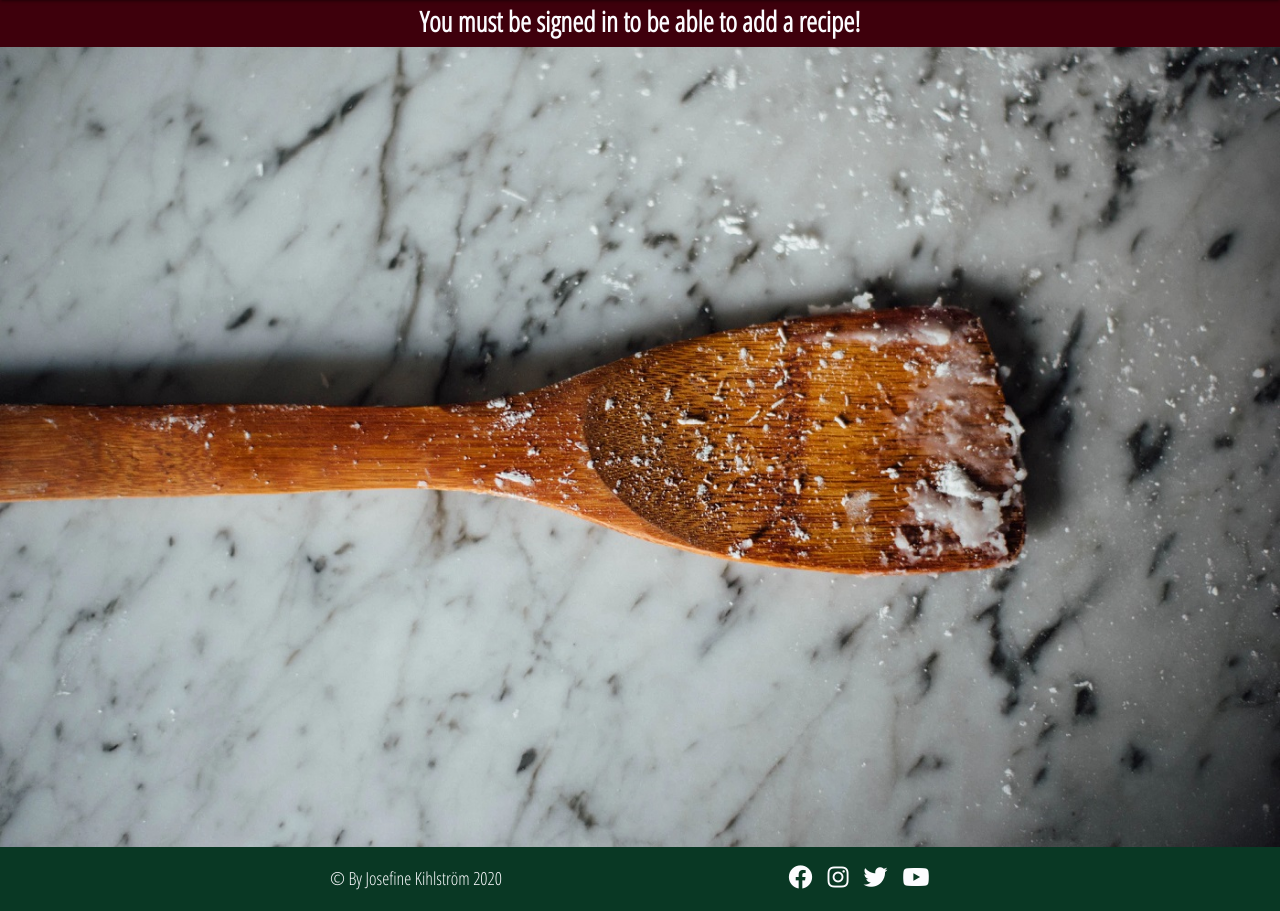
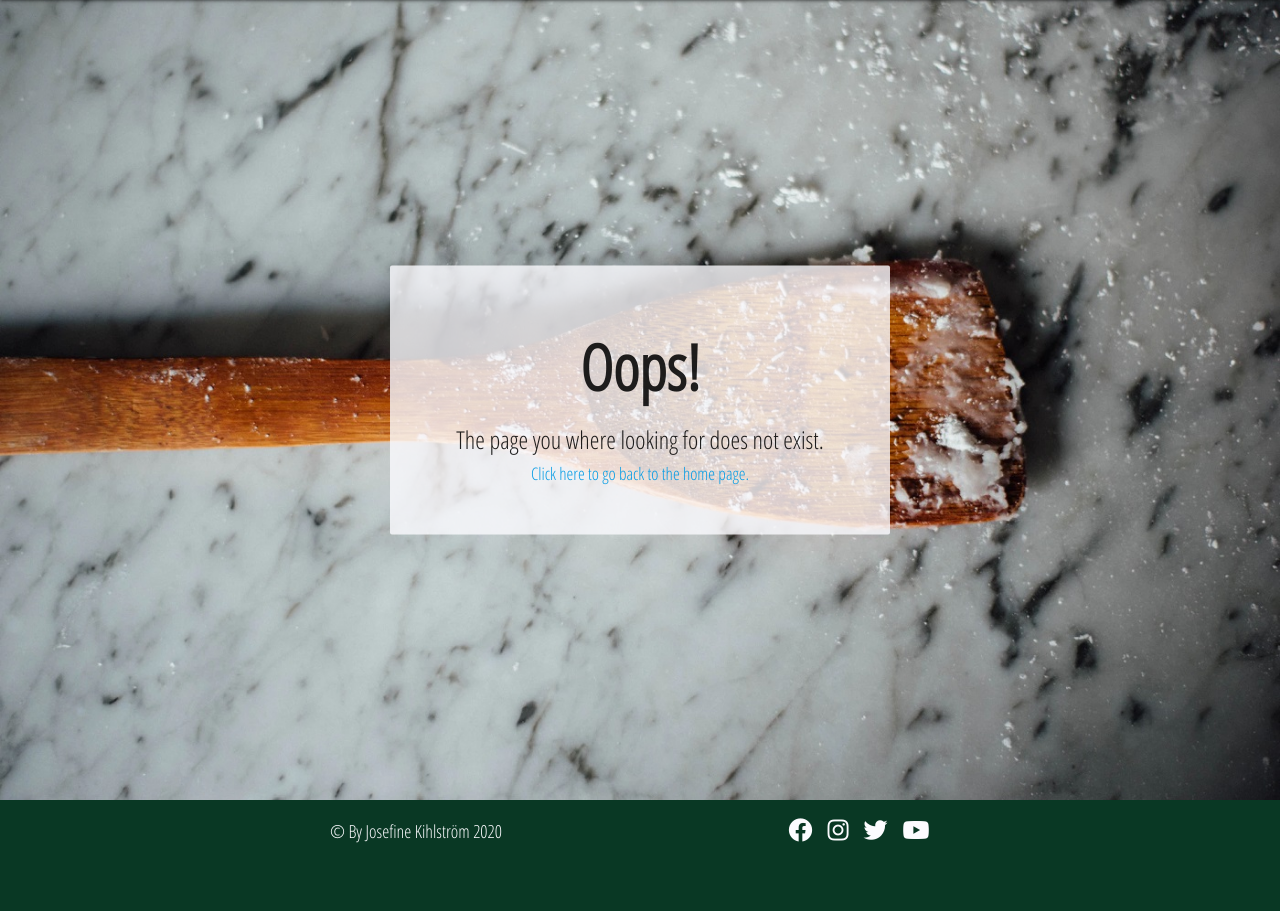
Before and after one commit to Code-Institute-Submissions/Kitchen, a Flask app: page /add_recipe in a window 1280 px wide. Shown: the part 64-975 px from the top of the page. After the commit the page ends 907 px from the top, so only its background shows below. Run offline with Flask 2, Linux system fonts and the light colour scheme; data that the repository does not hold is empty; some libraries are stand-ins or nearby versions.

Commit message:
Add 404 message when user not in session for add_recipe page

```diff
--- a/templates/add_recipe.html
+++ b/templates/add_recipe.html
@@ -132,11 +132,19 @@
             </div>
         </div>
     {% else %}
-        <!-- if user is not signed in -->
-        <div class="session-flash">
-            <p class="session-header open-sans">You must be signed in to be able to add a recipe!</p>
-        </div>
+        <!-- if not logged in user tries to get to the page -->
         <div class="signup-background">
+            <div class="col s12 m5">
+                <div class="card-panel error-card">
+                    <div class="row center-align error-section">
+                        <h1 class="open-sans">Oops!</h1>
+                        <h5 class="open-sans">The page you where looking for does not exist.</h5>
+                        <h6 class="open-sans">
+                            <a href="{{ url_for('get_home') }}">Click here to go back to the home page.</a>
+                        </h6>
+                    </div>
+                </div>
+            </div>
         </div>
     {% endif %}
 {% endblock %}
```
Also changed, not shown: testing.md (+1 -1 lines).
